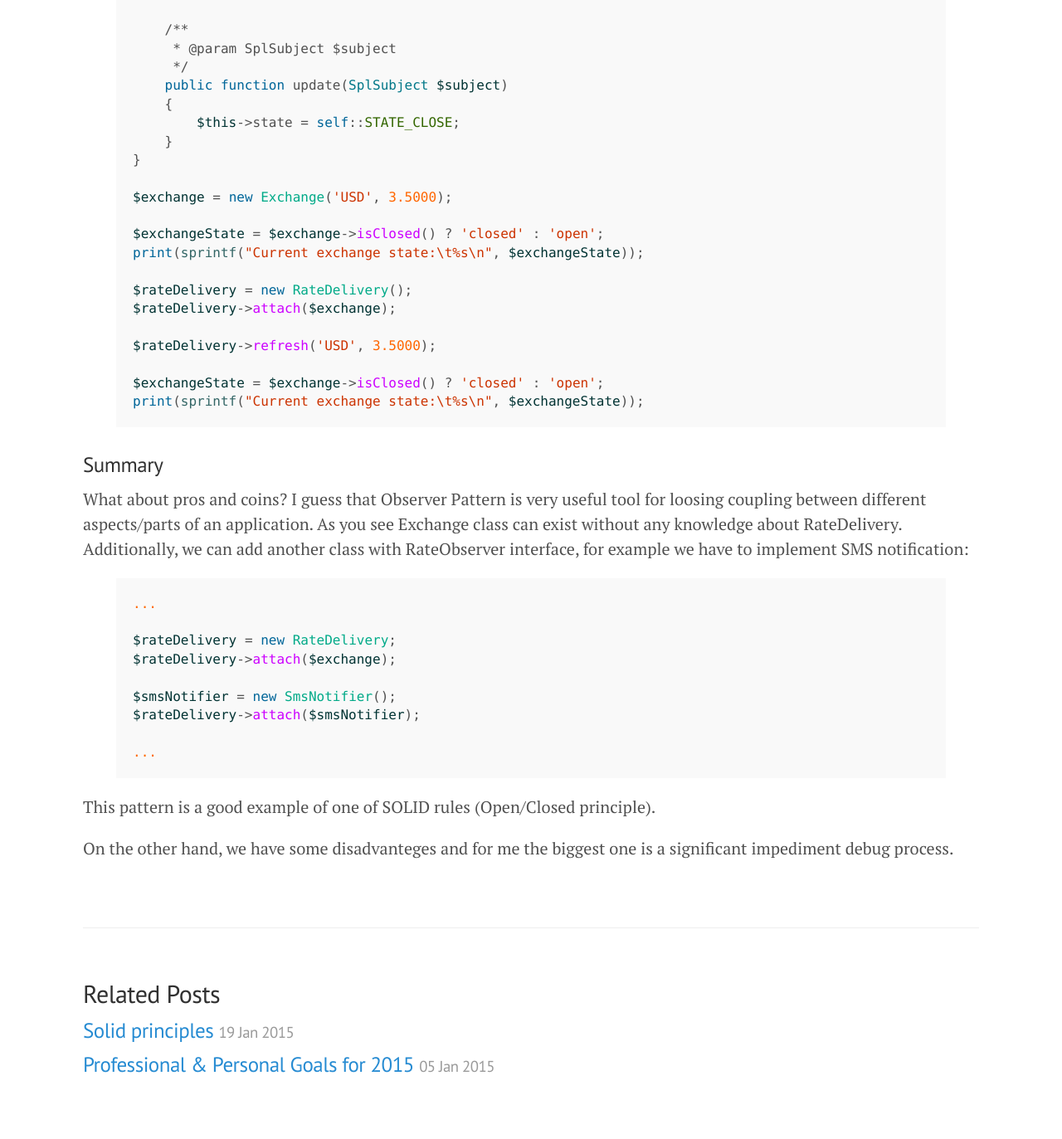
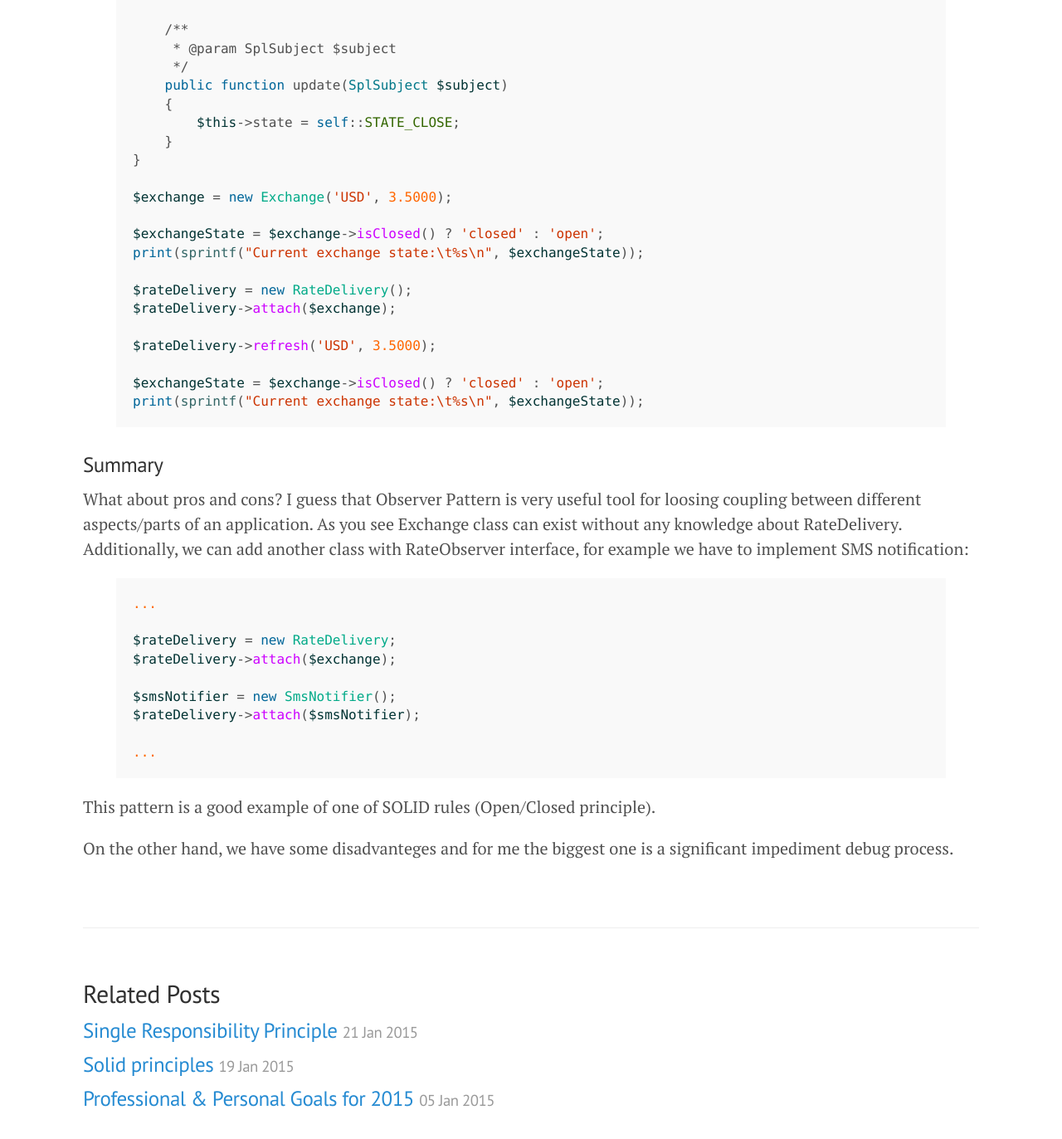
Before and after one commit to geequ/geequ.github.io, a Jekyll site: the page built from _posts/2015-01-11-observer-the-operating-design-pattern.md, in a window 1280 px wide and 1400 px high, scrolled down 4352 px. Shown: the top 1373 px of the window at 83% size. Built offline with Jekyll 4.4.1, drawn with Linux system fonts in a browser that asks for light colours; Markdown is read by kramdown in place of the engine named in the settings; some of the changed text lies outside the part shown.

Commit message:
new post about SRP

```diff
--- a/_posts/2015-01-11-observer-the-operating-design-pattern.md
+++ b/_posts/2015-01-11-observer-the-operating-design-pattern.md
@@ -194,7 +194,7 @@ print(sprintf("Current exchange state:\t%s\n", $exchangeState));
 {% endhighlight %}
 
 ### Summary
-What about pros and coins? I guess that Observer Pattern is very useful tool for loosing coupling between different aspects/parts of an application.
+What about pros and cons? I guess that Observer Pattern is very useful tool for loosing coupling between different aspects/parts of an application.
 As you see Exchange class can exist without any knowledge about RateDelivery. Additionally, we can add another class with RateObserver interface, for example
 we have to implement SMS notification:
 
```
Also changed, not shown: other parts of _posts/2015-01-11-observer-the-operating-design-pattern.md (+1 -1 lines), _posts/2015-01-21-single-responsibility-principle.md (added, +25 -0 lines), _posts/2015-01-19-solid-principles.md (line endings or trailing spaces).
